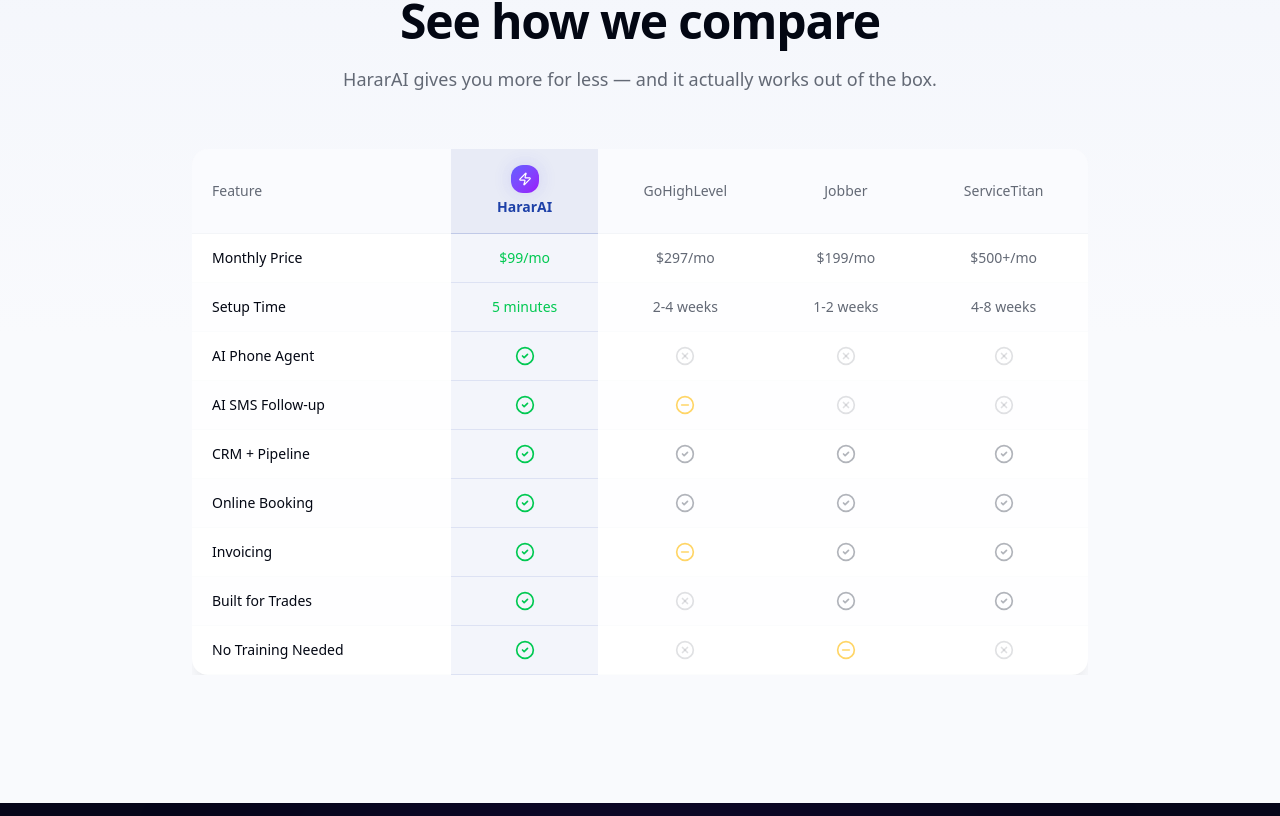
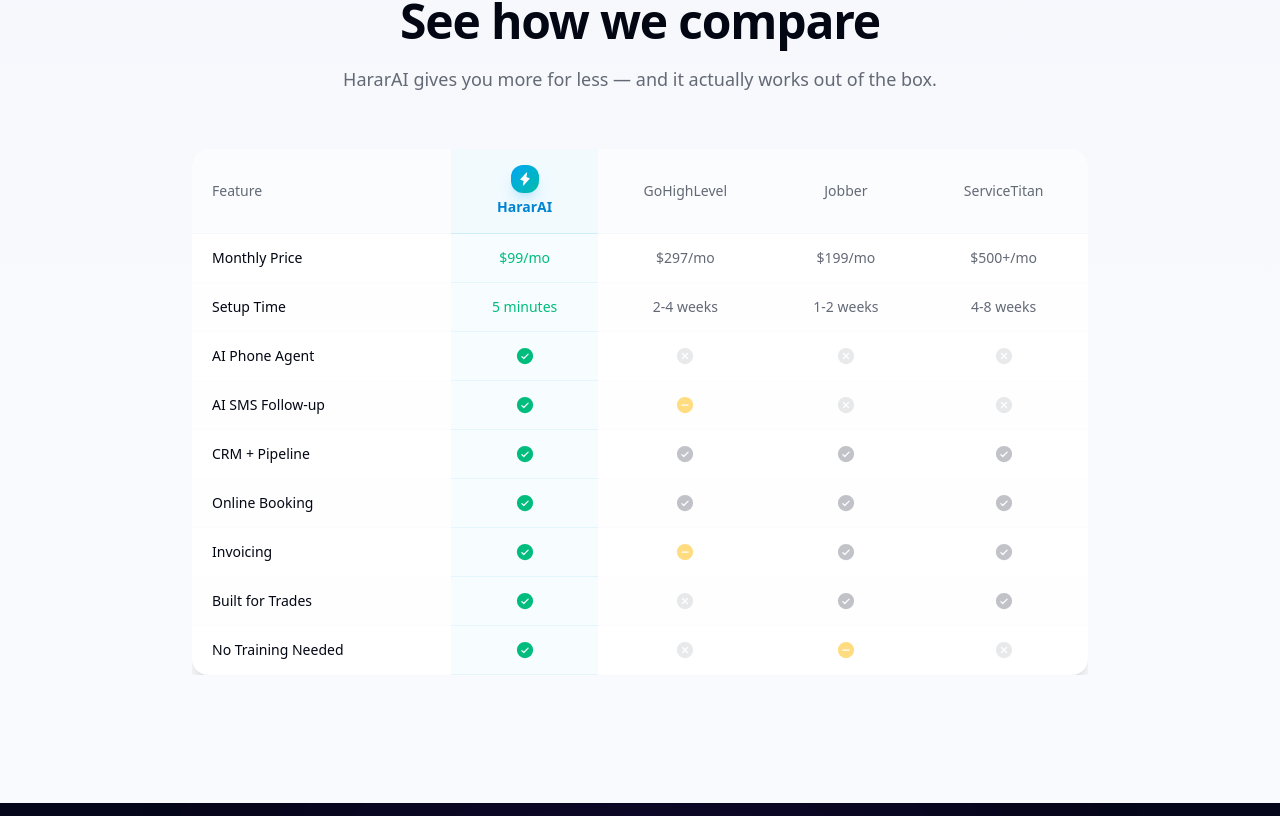
Before and after one commit to mayan075/mybizos, a Next.js app in the folder apps/web/: page / in a window 1280 px wide. Shown: the part 6664-7480 px from the top of the page. Built offline with nearby package versions, Linux system fonts and the light colour scheme.

Commit message:
style(web): migrate comparison table to Phosphor icons and motion
Co-Authored-By: Claude Opus 4.6 (1M context) <noreply@anthropic.com>

```diff
--- a/apps/web/src/app/(marketing)/components/comparison-table.tsx
+++ b/apps/web/src/app/(marketing)/components/comparison-table.tsx
@@ -1,12 +1,7 @@
 "use client";
 
-import {
-  Zap,
-  CheckCircle2,
-  XCircle,
-  MinusCircle,
-} from "lucide-react";
-import { RevealSection } from "./reveal-section";
+import { motion } from "motion/react";
+import { Lightning, CheckCircle, XCircle, MinusCircle } from "@phosphor-icons/react";
 
 export function ComparisonTable() {
   type CellValue = "yes" | "no" | "partial" | string;
@@ -25,27 +20,27 @@ export function ComparisonTable() {
   function renderCell(value: CellValue, isHararAI: boolean) {
     if (value === "yes") {
       return (
-        <div className={`flex items-center justify-center ${isHararAI ? "text-green-500" : "text-muted-foreground/50"}`}>
-          <CheckCircle2 className="h-5 w-5" />
+        <div className={`flex items-center justify-center ${isHararAI ? "text-emerald-500" : "text-muted-foreground/40"}`}>
+          <CheckCircle className="h-5 w-5" weight="fill" />
         </div>
       );
     }
     if (value === "no") {
       return (
-        <div className="flex items-center justify-center text-muted-foreground/20">
-          <XCircle className="h-5 w-5" />
+        <div className="flex items-center justify-center text-muted-foreground/15">
+          <XCircle className="h-5 w-5" weight="fill" />
         </div>
       );
     }
     if (value === "partial") {
       return (
-        <div className="flex items-center justify-center text-amber-400/60">
-          <MinusCircle className="h-5 w-5" />
+        <div className="flex items-center justify-center text-amber-400/50">
+          <MinusCircle className="h-5 w-5" weight="fill" />
         </div>
       );
     }
     return (
-      <span className={`text-sm font-medium ${isHararAI ? "font-bold text-green-500 dark:text-green-400" : "text-muted-foreground"}`}>
+      <span className={`text-sm font-medium ${isHararAI ? "font-bold text-emerald-500 dark:text-emerald-400" : "text-muted-foreground"}`}>
         {value}
       </span>
     );
@@ -53,59 +48,65 @@ export function ComparisonTable() {
 
   return (
     <section className="relative overflow-hidden py-24 sm:py-32">
-      {/* Subtle bg accent */}
-      <div className="pointer-events-none absolute inset-0 bg-gradient-to-b from-accent/30 via-transparent to-transparent" />
+      <div className="pointer-events-none absolute inset-0 bg-gradient-to-b from-accent/20 via-transparent to-transparent" />
 
       <div className="relative mx-auto max-w-7xl px-4 sm:px-6 lg:px-8">
-        <RevealSection>
-          <div className="mx-auto max-w-2xl text-center">
+        <motion.div
+          className="mx-auto max-w-2xl text-center"
+          initial={{ opacity: 0, y: 16 }}
+          whileInView={{ opacity: 1, y: 0 }}
+          viewport={{ once: true, margin: "-50px" }}
+          transition={{ type: "spring", stiffness: 100, damping: 20 }}
+        >
           <h2 className="text-3xl font-bold tracking-tight text-foreground sm:text-4xl lg:text-5xl">
             See how we compare
           </h2>
           <p className="mt-5 text-lg text-muted-foreground">
             HararAI gives you more for less — and it actually works out of the box.
           </p>
-          </div>
-        </RevealSection>
+        </motion.div>
 
-        <RevealSection delay={200}>
-          <div className="mx-auto mt-14 max-w-4xl overflow-x-auto">
+        <motion.div
+          className="mx-auto mt-14 max-w-4xl overflow-x-auto"
+          initial={{ opacity: 0, y: 20 }}
+          whileInView={{ opacity: 1, y: 0 }}
+          viewport={{ once: true, margin: "-50px" }}
+          transition={{ type: "spring", stiffness: 80, damping: 20, delay: 0.15 }}
+        >
           <div className="min-w-[600px]">
-              <table className="w-full border-separate border-spacing-0 overflow-hidden rounded-2xl bg-card text-sm shadow-xl shadow-black/5">
+            <table className="w-full border-separate border-spacing-0 overflow-hidden rounded-2xl bg-card text-sm shadow-lg">
               <thead>
                 <tr>
-                    <th className="border-b border-border/30 bg-accent/20 px-5 py-4 text-left text-sm font-medium text-muted-foreground">
-                      Feature
-                    </th>
-                    <th className="border-b border-primary/20 bg-primary/10 px-4 py-4 text-center">
+                  <th className="border-b border-border/20 bg-accent/15 px-5 py-4 text-left text-sm font-medium text-muted-foreground">Feature</th>
+                  <th className="border-b border-sky-500/15 bg-sky-500/5 px-4 py-4 text-center">
                     <div className="flex flex-col items-center">
-                        <div className="glow-sm mb-1 flex h-7 w-7 items-center justify-center rounded-lg bg-gradient-to-br from-indigo-500 to-purple-600 text-white">
-                          <Zap className="h-3.5 w-3.5" />
+                      <div className="mb-1 flex h-7 w-7 items-center justify-center rounded-lg bg-gradient-to-br from-sky-500 to-teal-500 text-white shadow-lg shadow-sky-500/20">
+                        <Lightning className="h-3.5 w-3.5" weight="fill" />
                       </div>
-                        <span className="text-sm font-bold text-primary">HararAI</span>
+                      <span className="text-sm font-bold text-sky-600 dark:text-sky-400">HararAI</span>
                     </div>
                   </th>
-                    <th className="border-b border-border/30 bg-accent/20 px-4 py-4 text-center text-sm font-medium text-muted-foreground">GoHighLevel</th>
-                    <th className="border-b border-border/30 bg-accent/20 px-4 py-4 text-center text-sm font-medium text-muted-foreground">Jobber</th>
-                    <th className="border-b border-border/30 bg-accent/20 px-4 py-4 text-center text-sm font-medium text-muted-foreground">ServiceTitan</th>
+                  <th className="border-b border-border/20 bg-accent/15 px-4 py-4 text-center text-sm font-medium text-muted-foreground">GoHighLevel</th>
+                  <th className="border-b border-border/20 bg-accent/15 px-4 py-4 text-center text-sm font-medium text-muted-foreground">Jobber</th>
+                  <th className="border-b border-border/20 bg-accent/15 px-4 py-4 text-center text-sm font-medium text-muted-foreground">ServiceTitan</th>
                 </tr>
               </thead>
               <tbody>
                 {rows.map((row, i) => (
                   <tr key={row.feature}>
-                      <td className={`border-b border-border/10 px-5 py-3.5 font-medium text-foreground ${i % 2 !== 0 ? "bg-accent/5" : ""}`}>
+                    <td className={`border-b border-border/8 px-5 py-3.5 font-medium text-foreground ${i % 2 !== 0 ? "bg-accent/5" : ""}`}>
                       {row.feature}
                     </td>
-                      <td className="border-b border-primary/10 bg-primary/5 px-4 py-3.5 text-center">
+                    <td className="border-b border-sky-500/8 bg-sky-500/[0.03] px-4 py-3.5 text-center">
                       {renderCell(row.hararai, true)}
                     </td>
-                      <td className={`border-b border-border/10 px-4 py-3.5 text-center ${i % 2 !== 0 ? "bg-accent/5" : ""}`}>
+                    <td className={`border-b border-border/8 px-4 py-3.5 text-center ${i % 2 !== 0 ? "bg-accent/5" : ""}`}>
                       {renderCell(row.ghl, false)}
                     </td>
-                      <td className={`border-b border-border/10 px-4 py-3.5 text-center ${i % 2 !== 0 ? "bg-accent/5" : ""}`}>
+                    <td className={`border-b border-border/8 px-4 py-3.5 text-center ${i % 2 !== 0 ? "bg-accent/5" : ""}`}>
                       {renderCell(row.jobber, false)}
                     </td>
-                      <td className={`border-b border-border/10 px-4 py-3.5 text-center ${i % 2 !== 0 ? "bg-accent/5" : ""}`}>
+                    <td className={`border-b border-border/8 px-4 py-3.5 text-center ${i % 2 !== 0 ? "bg-accent/5" : ""}`}>
                       {renderCell(row.servicetitan, false)}
                     </td>
                   </tr>
@@ -113,8 +114,7 @@ export function ComparisonTable() {
               </tbody>
             </table>
           </div>
-          </div>
-        </RevealSection>
+        </motion.div>
       </div>
     </section>
   );
```
Lines whose indentation alone changed are shown as unchanged.
